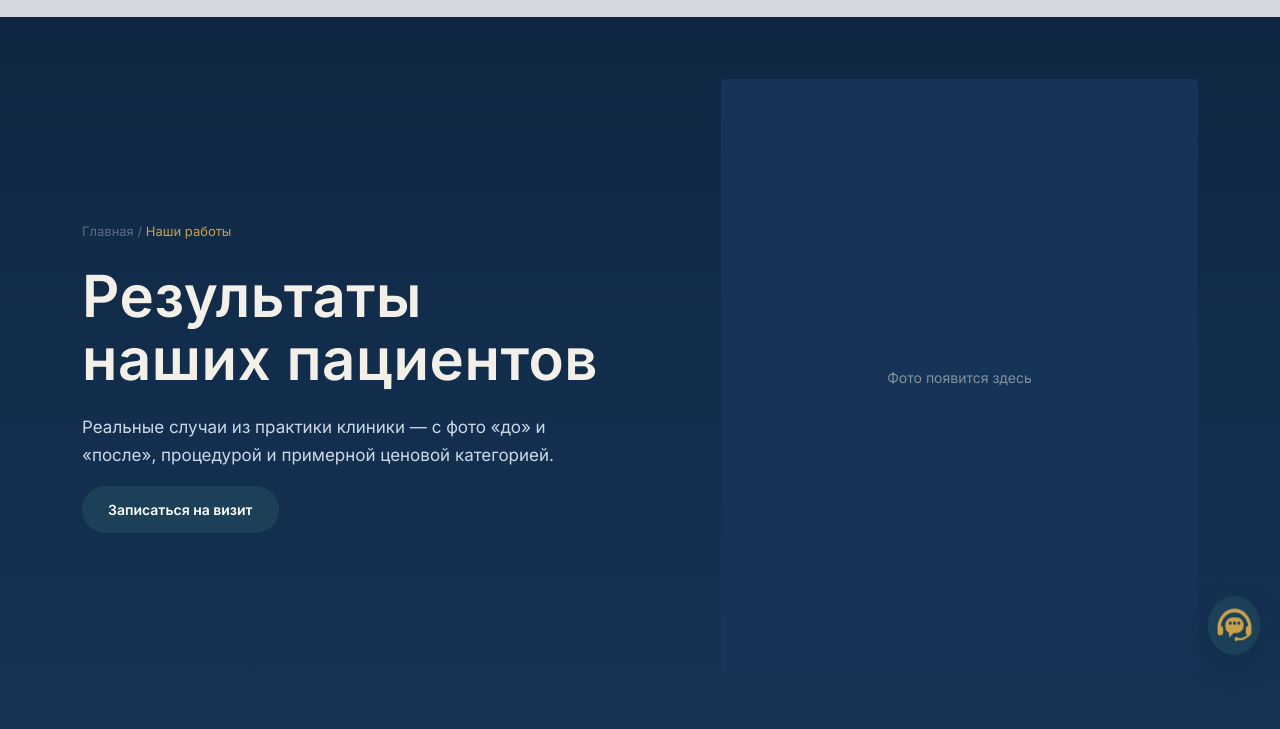
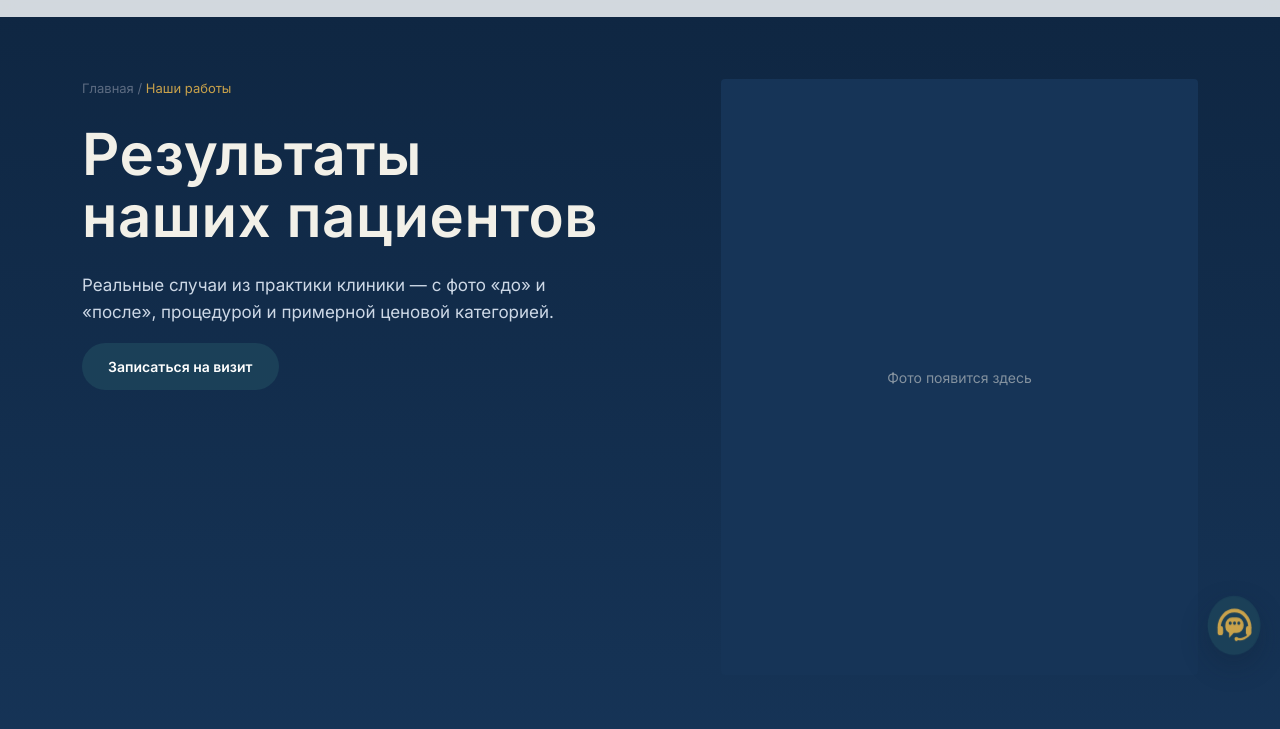
Before and after one commit to adiodua/MaslovClinic, a plain HTML site: page raboty/index.html in a window 1280 px wide. Shown: the part 71-800 px from the top of the page. Drawn offline with Linux system fonts and the light colour scheme.

Commit message:
Add files via upload

```diff
--- a/raboty/index.html
+++ b/raboty/index.html
@@ -116,7 +116,7 @@
     position:relative;
     overflow:hidden;
   }
-  .hero .wrap{display:grid;grid-template-columns:1.1fr .9fr;gap:56px;align-items:center;}
+  .hero .wrap{display:grid;grid-template-columns:1.1fr .9fr;gap:56px;align-items:start;}
   .hero h1{font-size:clamp(36px,5vw,58px);line-height:1.08;margin:0;}
   .hero p.lead{color:#cdd8e6;font-size:17px;line-height:1.6;max-width:46ch;margin-top:24px;}
   .price-tag{
```
Also changed, not shown: raboty/patient-1.html (+1 -1 lines), uslugi/brekety.html (+1 -1 lines), uslugi/implantatsiya-zubov.html (+1 -1 lines), uslugi/index.html (+1 -1 lines), uslugi/koronki-i-viniry.html (+1 -1 lines), uslugi/otbelivanie-zubov.html (+1 -1 lines), vrachi/index.html (+1 -1 lines), vrachi/maslov-vyacheslav.html (+1 -1 lines).
